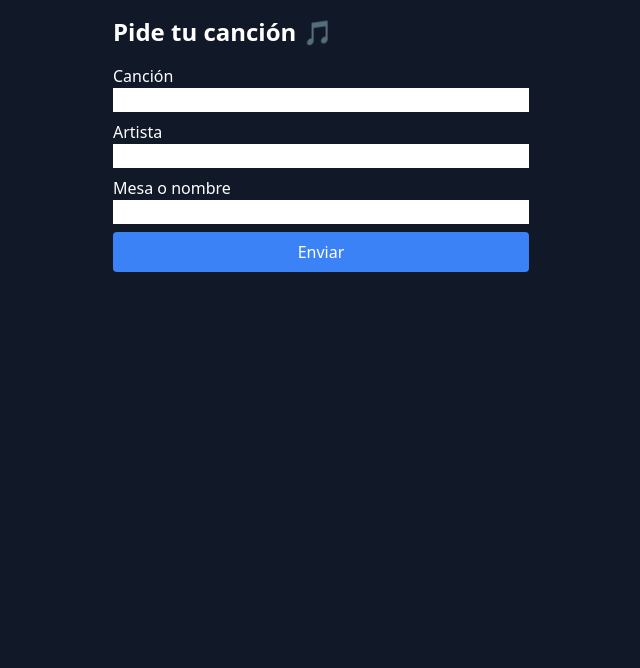
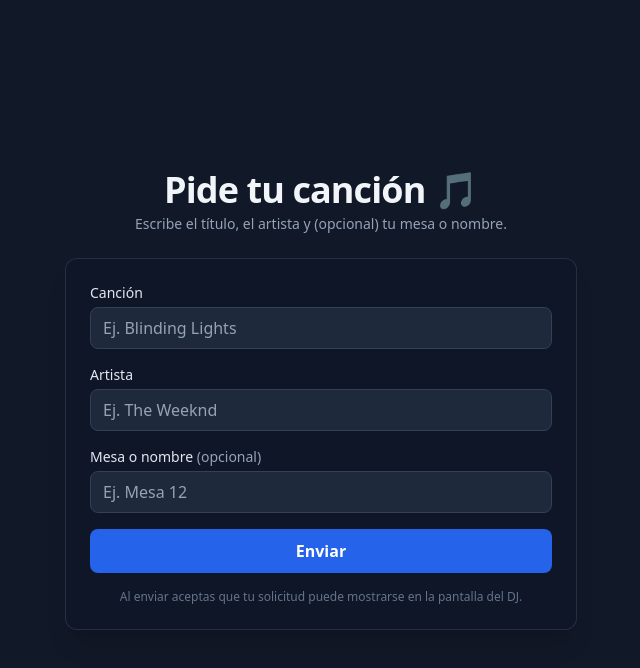
Before and after one commit to ernestochero/infiltragos-dj, a Next.js app: page / in a window 1280 px wide. Shown: the top 668 px of the page, without its empty margins (319-959 px from the left). Built offline with nearby package versions, Linux system fonts and the light colour scheme.

Commit message:
Improve the visual style of login queue and base page

```diff
--- a/src/app/login/page.tsx
+++ b/src/app/login/page.tsx
@@ -1,75 +1,120 @@
-"use client";
-import { useState } from "react";
-import { useRouter } from "next/navigation";
+'use client';
+import { useState } from 'react';
+import { useRouter } from 'next/navigation';
 
 export default function LoginPage() {
   const router = useRouter();
-  const [username, setUsername] = useState("");
-  const [password, setPassword] = useState("");
+  const [username, setUsername] = useState('');
+  const [password, setPassword] = useState('');
+  const [showPassword, setShowPassword] = useState(false);
   const [rememberMe, setRememberMe] = useState(false);
-  const [error, setError] = useState("");
+  const [error, setError] = useState('');
+  const [loading, setLoading] = useState(false);
 
   const handleSubmit = async (e: React.FormEvent) => {
     e.preventDefault();
-    setError("");
-    const res = await fetch("/api/login", {
-      method: "POST",
-      headers: { "Content-Type": "application/json" },
+    if (loading) return;
+    setError('');
+    setLoading(true);
+    try {
+      const res = await fetch('/api/login', {
+        method: 'POST',
+        headers: { 'Content-Type': 'application/json' },
         body: JSON.stringify({ username, password, rememberMe }),
       });
       if (res.ok) {
-      router.push("/admin");
+        router.push('/admin');
       } else if (res.status === 401) {
-      setError("Invalid credentials");
+        setError('Invalid username or password');
       } else {
-      setError("Login failed");
+        setError('Login failed');
+      }
+    } catch (err) {
+      setError('Network error' + err);
+    } finally {
+      setLoading(false);
     }
   };
 
   return (
-    <main className="p-4 max-w-sm mx-auto">
-      <h1 className="text-2xl font-bold mb-4 text-center">DJ Login</h1>
+    <main className="min-h-screen grid place-items-center px-4">
+      <div className="w-full max-w-md">
+        <div className="rounded-xl border border-slate-700/60 bg-slate-900/60 backdrop-blur p-6 shadow-xl">
+          <header className="mb-6 text-center">
+            <h1 className="text-3xl font-extrabold tracking-tight text-slate-100">DJ Login</h1>
+            <p className="mt-1 text-sm text-slate-400">Sign in to manage the queue</p>
+          </header>
+
           <form onSubmit={handleSubmit} className="space-y-4">
-        <label className="block">
-          <span className="sr-only">Username</span>
+            <div>
+              <label htmlFor="username" className="mb-1 block text-sm font-medium text-slate-200">
+                Username
+              </label>
               <input
+                id="username"
                 type="text"
                 value={username}
                 onChange={(e) => setUsername(e.target.value)}
-            placeholder="Username"
-            className="border p-2 w-full"
+                placeholder="e.g. admin"
+                className="w-full rounded-lg border border-slate-700 bg-slate-800 text-slate-100 placeholder-slate-400 px-3 py-2 outline-none focus:border-slate-500 focus:ring-2 focus:ring-slate-600"
                 required
                 autoComplete="username"
               />
+            </div>
+
+            <div>
+              <label htmlFor="password" className="mb-1 block text-sm font-medium text-slate-200">
+                Password
               </label>
-        <label className="block">
-          <span className="sr-only">Password</span>
+              <div className="relative">
                 <input
-            type="password"
+                  id="password"
+                  type={showPassword ? 'text' : 'password'}
                   value={password}
                   onChange={(e) => setPassword(e.target.value)}
-            placeholder="Password"
-            className="border p-2 w-full"
+                  placeholder="Your password"
+                  className="w-full rounded-lg border border-slate-700 bg-slate-800 text-slate-100 placeholder-slate-400 px-3 py-2 pr-10 outline-none focus:border-slate-500 focus:ring-2 focus:ring-slate-600"
                   required
                   autoComplete="current-password"
                 />
-        </label>
-        <label className="flex items-center gap-2">
+                <button
+                  type="button"
+                  onClick={() => setShowPassword((s) => !s)}
+                  aria-label={showPassword ? 'Hide password' : 'Show password'}
+                  className="absolute inset-y-0 right-0 px-3 text-slate-400 hover:text-slate-200"
+                  tabIndex={-1}
+                >
+                  {showPassword ? '🙈' : '👁️'}
+                </button>
+              </div>
+            </div>
+
+            <label className="flex items-center gap-2 text-slate-300">
               <input
                 type="checkbox"
                 checked={rememberMe}
                 onChange={(e) => setRememberMe(e.target.checked)}
+                className="h-4 w-4 rounded border-slate-700 bg-slate-800 text-blue-500 focus:ring-blue-600"
               />
               <span>Remember me</span>
             </label>
-        {error && <p className="text-red-500" role="alert">{error}</p>}
+
+            {error && (
+              <p className="rounded-md border border-rose-400/40 bg-rose-500/10 px-3 py-2 text-sm text-rose-300" role="alert">
+                {error}
+              </p>
+            )}
+
             <button
               type="submit"
-          className="bg-blue-500 text-white px-3 py-2 rounded w-full"
+              disabled={loading}
+              className="w-full rounded-lg bg-blue-600 px-4 py-2.5 font-semibold text-white shadow hover:bg-blue-500 focus:outline-none focus:ring-2 focus:ring-blue-400 disabled:cursor-not-allowed disabled:opacity-70"
             >
-          Login
+              {loading ? 'Signing in…' : 'Login'}
             </button>
           </form>
+        </div>
+      </div>
     </main>
   );
 }
--- a/src/app/page.tsx
+++ b/src/app/page.tsx
@@ -3,66 +3,178 @@ import { useState } from 'react';
 import { z } from 'zod';
 
 const schema = z.object({
-  song_title: z.string().min(1),
-  artist: z.string().min(1),
-  table_or_name: z.string().optional(),
+  song_title: z.string().min(1, 'La canción es obligatoria').max(100, 'Máx. 100 caracteres'),
+  artist: z.string().min(1, 'El artista es obligatorio').max(100, 'Máx. 100 caracteres'),
+  table_or_name: z.string().max(50, 'Máx. 50 caracteres').optional().or(z.literal('')),
 });
 
+type FormDataShape = z.infer<typeof schema>;
+
 export default function RequestForm() {
-  const [state, setState] = useState<'idle' | 'submitting' | 'success'>('idle');
-  const [errors, setErrors] = useState<string>('');
+  const [values, setValues] = useState<FormDataShape>({
+    song_title: '',
+    artist: '',
+    table_or_name: '',
+  });
+  const [state, setState] = useState<'idle' | 'submitting' | 'success' | 'error'>('idle');
+  const [errors, setErrors] = useState<Record<string, string>>({});
+  const [globalError, setGlobalError] = useState<string>('');
+
+  function onChange<K extends keyof FormDataShape>(key: K, v: string) {
+    setValues((prev) => ({ ...prev, [key]: v }));
+    // limpiar error del campo al teclear
+    setErrors((prev) => {
+      const next = { ...prev };
+      delete next[key as string];
+      return next;
+    });
+  }
 
   async function handleSubmit(e: React.FormEvent<HTMLFormElement>) {
     e.preventDefault();
-    setErrors('');
-    const formData = new FormData(e.currentTarget);
-    const data = {
-      song_title: formData.get('song_title') as string,
-      artist: formData.get('artist') as string,
-      table_or_name: formData.get('table_or_name') as string,
-    };
-    const parse = schema.safeParse(data);
-    if (!parse.success) {
-      setErrors('Datos inválidos');
+    setGlobalError('');
+    setErrors({});
+    const parsed = schema.safeParse(values);
+    if (!parsed.success) {
+      const fieldErrors: Record<string, string> = {};
+      for (const issue of parsed.error.issues) {
+        const k = issue.path[0] as string;
+        if (!fieldErrors[k]) fieldErrors[k] = issue.message;
+      }
+      setErrors(fieldErrors);
+      setState('error');
       return;
     }
     setState('submitting');
     try {
-      await fetch('/api/requests', {
+      const res = await fetch('/api/requests', {
         method: 'POST',
         headers: { 'Content-Type': 'application/json' },
-        body: JSON.stringify(parse.data),
+        body: JSON.stringify(parsed.data),
       });
+      if (!res.ok) {
+        throw new Error('bad status');
+      }
       setState('success');
+      // opcional: limpiar y redirigir con un pequeño delay para ver el mensaje
+      setTimeout(() => {
         window.location.href = '/queue';
+      }, 600);
     } catch {
-      setErrors('Error al enviar');
+      setGlobalError('Hubo un problema al enviar tu pedido. Intenta nuevamente.');
       setState('idle');
     }
   }
 
+  const disabled = state === 'submitting';
+
   return (
-    <main className="max-w-md mx-auto p-4 space-y-4">
-      <h1 className="text-2xl font-bold">Pide tu canción 🎵</h1>
-      {errors && <p className="text-red-500">{errors}</p>}
-      <form onSubmit={handleSubmit} className="flex flex-col gap-2">
-        <label>
-          <span className="block">Canción</span>
-          <input name="song_title" className="w-full text-black" required />
+    <main className="min-h-screen grid place-items-start md:place-items-center px-4 py-8">
+      <div className="w-full max-w-lg">
+        <header className="mb-6 text-left md:text-center">
+          <h1 className="text-3xl md:text-4xl font-extrabold tracking-tight text-slate-100">
+            Pide tu canción <span aria-hidden>🎵</span>
+          </h1>
+          <p className="mt-1 text-slate-400 text-sm">
+            Escribe el título, el artista y (opcional) tu mesa o nombre.
+          </p>
+        </header>
+
+        {state === 'success' ? (
+          <div className="rounded-lg border border-emerald-400/30 bg-emerald-500/10 p-4 text-emerald-300">
+            ¡Listo! Tu pedido fue enviado. Redirigiendo a la cola…
+          </div>
+        ) : (
+          <form
+            onSubmit={handleSubmit}
+            className="rounded-xl border border-slate-700/60 bg-slate-900/60 backdrop-blur p-6 shadow-xl space-y-4"
+          >
+            {globalError && (
+              <p
+                role="alert"
+                className="rounded-md border border-rose-400/40 bg-rose-500/10 px-3 py-2 text-sm text-rose-300"
+              >
+                {globalError}
+              </p>
+            )}
+
+            <div>
+              <label htmlFor="song_title" className="block text-sm font-medium text-slate-200 mb-1">
+                Canción
               </label>
-        <label>
-          <span className="block">Artista</span>
-          <input name="artist" className="w-full text-black" required />
+              <input
+                id="song_title"
+                name="song_title"
+                value={values.song_title}
+                onChange={(e) => onChange('song_title', e.target.value)}
+                placeholder="Ej. Blinding Lights"
+                className="w-full rounded-lg border border-slate-700 bg-slate-800 text-slate-100 placeholder-slate-400 px-3 py-2 outline-none focus:border-slate-500 focus:ring-2 focus:ring-slate-600"
+                required
+                maxLength={100}
+                disabled={disabled}
+                autoComplete="off"
+              />
+              {errors.song_title && (
+                <p className="mt-1 text-xs text-rose-300">{errors.song_title}</p>
+              )}
+            </div>
+
+            <div>
+              <label htmlFor="artist" className="block text-sm font-medium text-slate-200 mb-1">
+                Artista
               </label>
-        <label>
-          <span className="block">Mesa o nombre</span>
-          <input name="table_or_name" className="w-full text-black" />
+              <input
+                id="artist"
+                name="artist"
+                value={values.artist}
+                onChange={(e) => onChange('artist', e.target.value)}
+                placeholder="Ej. The Weeknd"
+                className="w-full rounded-lg border border-slate-700 bg-slate-800 text-slate-100 placeholder-slate-400 px-3 py-2 outline-none focus:border-slate-500 focus:ring-2 focus:ring-slate-600"
+                required
+                maxLength={100}
+                disabled={disabled}
+                autoComplete="off"
+              />
+              {errors.artist && <p className="mt-1 text-xs text-rose-300">{errors.artist}</p>}
+            </div>
+
+            <div>
+              <label
+                htmlFor="table_or_name"
+                className="block text-sm font-medium text-slate-200 mb-1"
+              >
+                Mesa o nombre <span className="text-slate-400">(opcional)</span>
               </label>
+              <input
+                id="table_or_name"
+                name="table_or_name"
+                value={values.table_or_name}
+                onChange={(e) => onChange('table_or_name', e.target.value)}
+                placeholder="Ej. Mesa 12"
+                className="w-full rounded-lg border border-slate-700 bg-slate-800 text-slate-100 placeholder-slate-400 px-3 py-2 outline-none focus:border-slate-500 focus:ring-2 focus:ring-slate-600"
+                maxLength={50}
+                disabled={disabled}
+                autoComplete="off"
+              />
+              {errors.table_or_name && (
+                <p className="mt-1 text-xs text-rose-300">{errors.table_or_name}</p>
+              )}
+            </div>
+
             <button
-          className="bg-blue-500 text-white px-4 py-2 rounded"
-          disabled={state === 'submitting'}
-        >Enviar</button>
+              className="w-full bg-blue-600 hover:bg-blue-500 focus:outline-none focus:ring-2 focus:ring-blue-400 text-white px-4 py-2.5 rounded-lg font-semibold disabled:opacity-70 disabled:cursor-not-allowed"
+              disabled={disabled}
+              type="submit"
+            >
+              {state === 'submitting' ? 'Enviando…' : 'Enviar'}
+            </button>
+
+            <p className="text-xs text-slate-500 text-center">
+              Al enviar aceptas que tu solicitud puede mostrarse en la pantalla del DJ.
+            </p>
           </form>
+        )}
+      </div>
     </main>
   );
 }
```
Also changed, not shown: src/app/queue/page.tsx (+7 -7 lines). Lines whose indentation alone changed are shown as unchanged.
